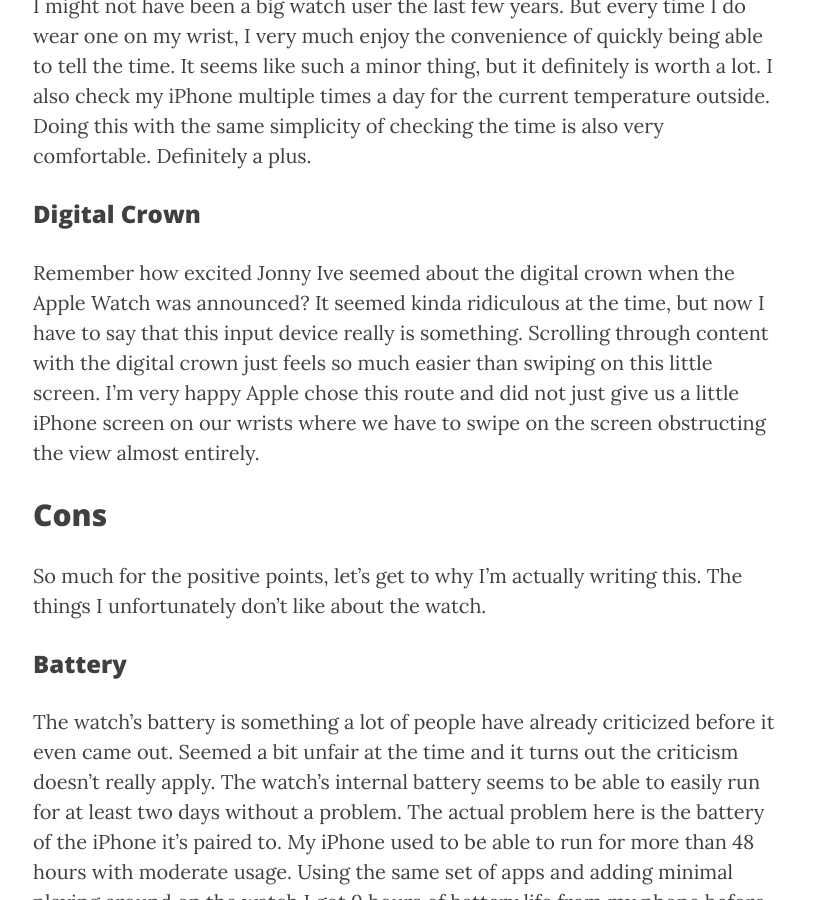
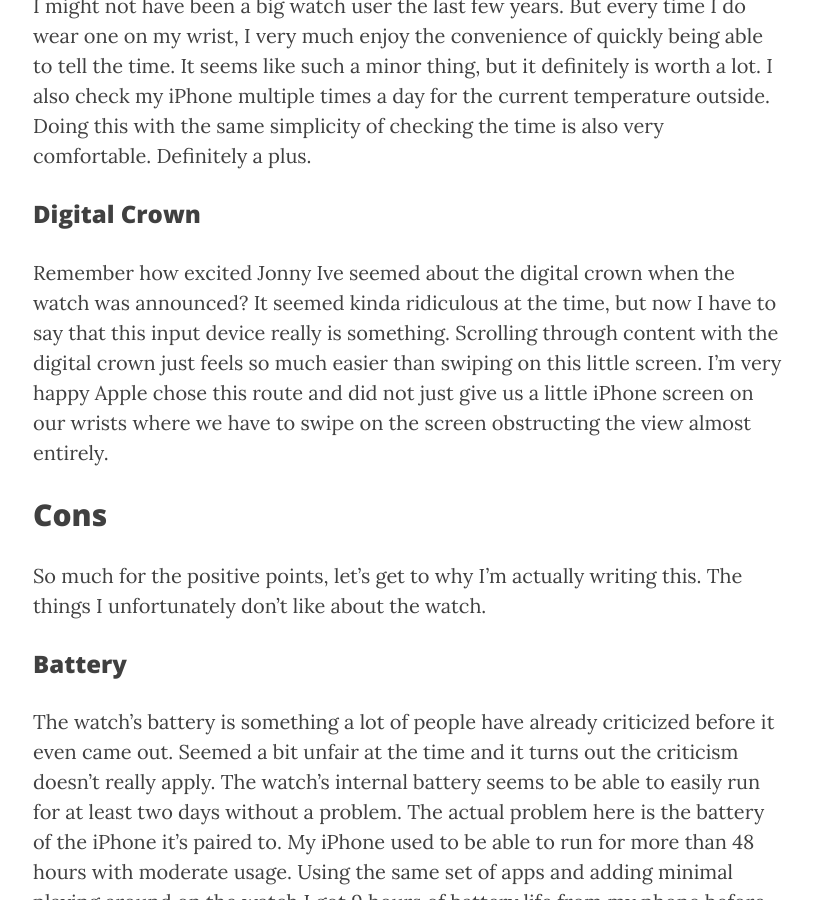
Before and after one commit to kiliankoe/blog_old, a Jekyll site: the page built from _posts/2015-05-17-why-ill-be-keeping-my-apple-watch.markdown, in a window 1280 px wide and 900 px high, scrolled down 2735 px. Shown: the whole window, without its empty margins (232-1045 px from the left). Built offline with Jekyll 4.4.1, drawn with Linux system fonts in a browser that asks for light colours; nearby versions of some CDN libraries; comment, search, counter and statistics services are not loaded; some of the changed text lies outside the part shown.

Commit message:
Need some changes for this to unbreak my RSS
hopefully...

```diff
--- a/_posts/2015-05-17-why-ill-be-keeping-my-apple-watch.markdown
+++ b/_posts/2015-05-17-why-ill-be-keeping-my-apple-watch.markdown
@@ -22,9 +22,9 @@
 
 ---
 
-This post is basically one big personal opinion. Some things I've noticed about the Apple Watch while using it for a short time. Maybe others will see them the same way and maybe these points don't apply to you at all, that's ok, I'm not trying to make any definitive statement. This is just what I've observed.
+This post is basically one big personal opinion. Some things I've noticed about the watch while using it for a short time. Maybe others will see them the same way and maybe these points don't apply to you at all, that's ok, I'm not trying to make any definitive statement. This is just what I've observed.
 
-Let's make this one big pro/contra list and start it out with the positive points. The stuff the Apple Watch gets right.
+Let's make this one big pro/contra list and start it out with the positive points. The stuff the watch gets right.
 
 ## Pros
 
@@ -42,7 +42,7 @@
 I might not have been a big watch user the last few years. But every time I do wear one on my wrist, I very much enjoy the convenience of quickly being able to tell the time. It seems like such a minor thing, but it definitely is worth a lot. I also check my iPhone multiple times a day for the current temperature outside. Doing this with the same simplicity of checking the time is also very comfortable. Definitely a plus.
 
 ### Digital Crown
-Remember how excited Jonny Ive seemed about the digital crown when the Apple Watch was announced? It seemed kinda ridiculous at the time, but now I have to say that this input device really is something. Scrolling through content with the digital crown just feels so much easier than swiping on this little screen. I'm very happy Apple chose this route and did not just give us a little iPhone screen on our wrists where we have to swipe on the screen obstructing the view almost entirely.
+Remember how excited Jonny Ive seemed about the digital crown when the watch was announced? It seemed kinda ridiculous at the time, but now I have to say that this input device really is something. Scrolling through content with the digital crown just feels so much easier than swiping on this little screen. I'm very happy Apple chose this route and did not just give us a little iPhone screen on our wrists where we have to swipe on the screen obstructing the view almost entirely.
 
 
 ## Cons
```
